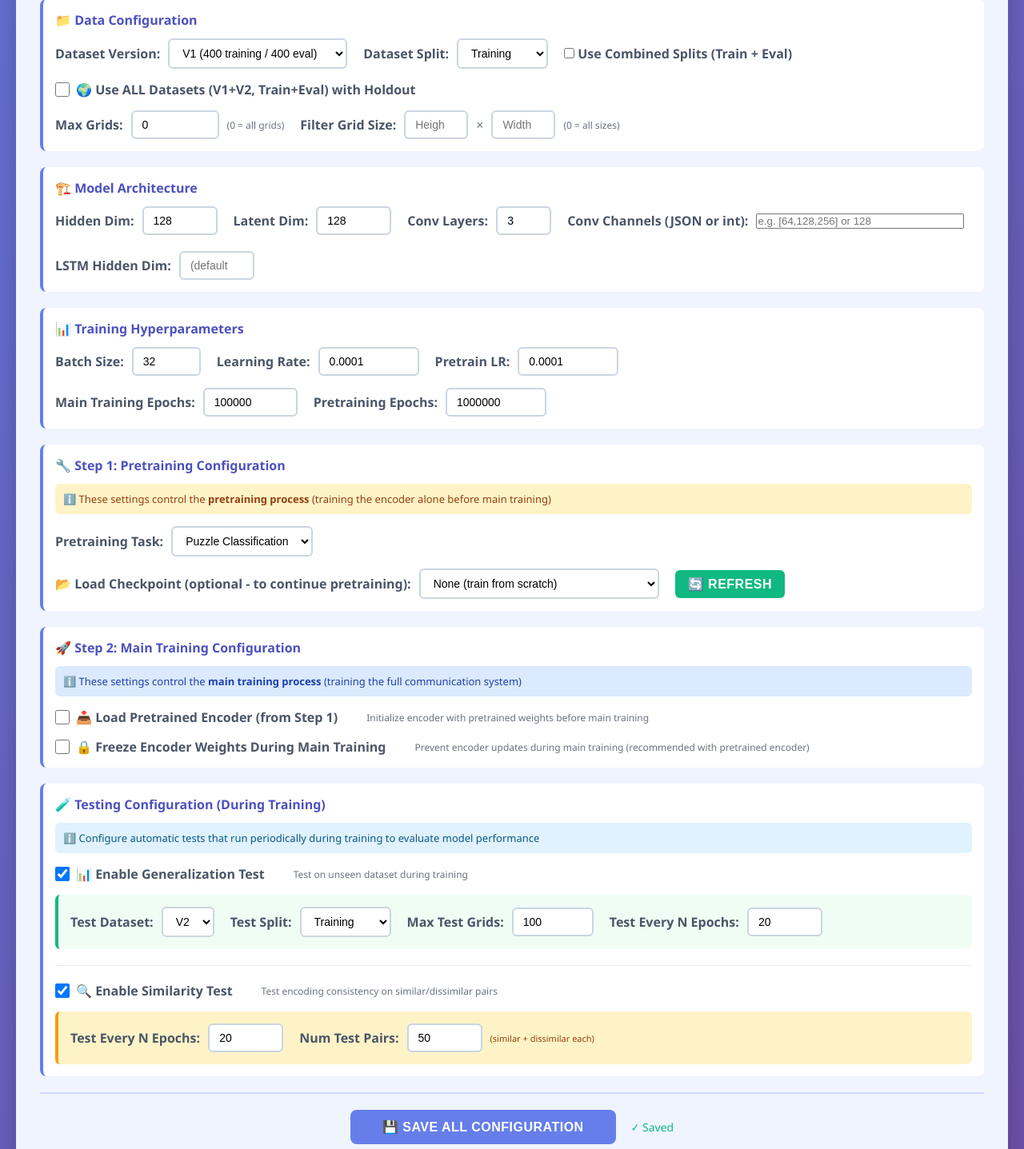
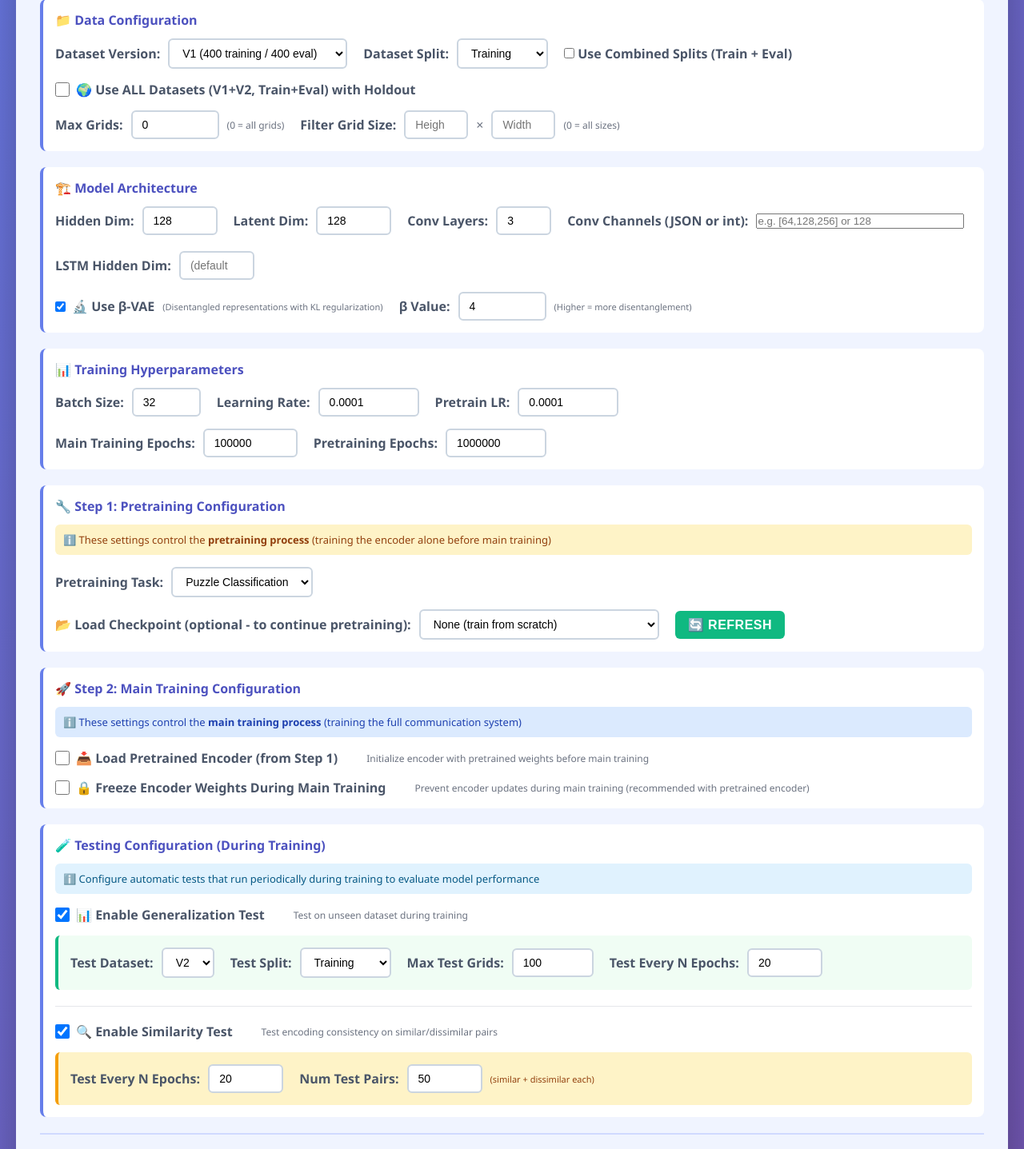
Before and after one commit to DBravy/communication, a Flask app: page / in a window 1280 px wide. Shown: the part 625-2062 px from the top of the page at 80% size. Run offline with Flask 3, Linux system fonts and the light colour scheme; data that the repository does not hold is empty.

Commit message:
config beta from app

```diff
--- a/app.py
+++ b/app.py
@@ -2713,6 +2713,9 @@ def get_task_config():
         'num_conv_layers': training_state['num_conv_layers'],
         'encoder_conv_channels': training_state['encoder_conv_channels'],
         'lstm_hidden_dim': training_state['lstm_hidden_dim'],
+        # β-VAE configuration
+        'use_beta_vae': training_state.get('use_beta_vae', False),
+        'beta_vae_beta': training_state.get('beta_vae_beta', 4.0),
         # Communication protocol
         'vocab_size': training_state['vocab_size'],
         'max_message_length': training_state['max_message_length'],
@@ -2810,6 +2813,12 @@ def set_task_config():
     if 'lstm_hidden_dim' in data:
         training_state['lstm_hidden_dim'] = int(data['lstm_hidden_dim']) if data['lstm_hidden_dim'] is not None else None
 
+    # β-VAE configuration
+    if 'use_beta_vae' in data:
+        training_state['use_beta_vae'] = bool(data['use_beta_vae'])
+    if 'beta_vae_beta' in data:
+        training_state['beta_vae_beta'] = float(data['beta_vae_beta'])
+
     # Communication protocol
     if 'vocab_size' in data:
         training_state['vocab_size'] = int(data['vocab_size'])
@@ -2886,6 +2895,8 @@ def set_task_config():
         'num_conv_layers': training_state['num_conv_layers'],
         'encoder_conv_channels': training_state['encoder_conv_channels'],
         'lstm_hidden_dim': training_state['lstm_hidden_dim'],
+        'use_beta_vae': training_state.get('use_beta_vae', False),
+        'beta_vae_beta': training_state.get('beta_vae_beta', 4.0),
         'vocab_size': training_state['vocab_size'],
         'max_message_length': training_state['max_message_length'],
         'temperature': training_state['temperature'],
--- a/templates/index.html
+++ b/templates/index.html
@@ -682,6 +682,20 @@
                     <div class="config-group">
                         <label for="lstmHiddenDim">LSTM Hidden Dim:</label>
                         <input type="number" id="lstmHiddenDim" min="16" max="2048" step="16" placeholder="(default = hidden dim)" onchange="markConfigDirty()">
+                    </div>
+                </div>
+                <div class="config-row" style="margin-top: 15px;">
+                    <div class="config-group">
+                        <label for="useBetaVAE" style="display: flex; align-items: center; gap: 8px;">
+                            <input type="checkbox" id="useBetaVAE" onchange="markConfigDirty(); updateBetaVAEVisibility();">
+                            <span>🔬 Use β-VAE</span>
+                        </label>
+                        <span style="font-size: 11px; color: #6b7280;">(Disentangled representations with KL regularization)</span>
+                    </div>
+                    <div class="config-group" id="betaVAEBetaGroup" style="display: none;">
+                        <label for="betaVAEBeta">β Value:</label>
+                        <input type="number" id="betaVAEBeta" min="0.1" max="1000" step="0.1" value="4.0" onchange="markConfigDirty()">
+                        <span style="font-size: 11px; color: #6b7280;">(Higher = more disentanglement)</span>
                     </div>
                 </div>
             </div>
@@ -1022,6 +1036,10 @@
                 document.getElementById('encoderConvChannels').value = (data.encoder_conv_channels === null || data.encoder_conv_channels === undefined) ? '' : (Array.isArray(data.encoder_conv_channels) ? JSON.stringify(data.encoder_conv_channels) : data.encoder_conv_channels);
                 document.getElementById('lstmHiddenDim').value = data.lstm_hidden_dim || '';
 
+                // β-VAE configuration
+                document.getElementById('useBetaVAE').checked = data.use_beta_vae || false;
+                document.getElementById('betaVAEBeta').value = data.beta_vae_beta || 4.0;
+
                 // Communication protocol
                 document.getElementById('vocabSize').value = data.vocab_size || 100;
                 document.getElementById('maxMessageLength').value = data.max_message_length || 3;
@@ -1055,6 +1073,7 @@
                 updateBottleneckVisibility();
                 updateDatasetOptionsVisibility();
                 updateTestConfigVisibility();
+                updateBetaVAEVisibility();
                 configDirty = false;
                 updateConfigStatus();
 
@@ -1087,6 +1106,16 @@
                 commSection.style.display = 'block';
             } else {
                 commSection.style.display = 'none';
+            }
+        }
+
+        function updateBetaVAEVisibility() {
+            const useBetaVAE = document.getElementById('useBetaVAE').checked;
+            const betaVAEBetaGroup = document.getElementById('betaVAEBetaGroup');
+            if (useBetaVAE) {
+                betaVAEBetaGroup.style.display = 'flex';
+            } else {
+                betaVAEBetaGroup.style.display = 'none';
             }
         }
 
@@ -1227,6 +1256,10 @@
                 }
             }
             const lstmHiddenDim = document.getElementById('lstmHiddenDim').value;
+
+            // β-VAE configuration
+            const useBetaVAE = document.getElementById('useBetaVAE').checked;
+            const betaVAEBeta = document.getElementById('betaVAEBeta').value;
 
             // Communication protocol
             const vocabSize = document.getElementById('vocabSize').value;
@@ -1279,6 +1312,8 @@
                     num_conv_layers: parseInt(numConvLayers),
                     encoder_conv_channels: encoderConvChannels,
                     lstm_hidden_dim: lstmHiddenDim ? parseInt(lstmHiddenDim) : null,
+                    use_beta_vae: useBetaVAE,
+                    beta_vae_beta: parseFloat(betaVAEBeta),
                     vocab_size: parseInt(vocabSize),
                     max_message_length: parseInt(maxMessageLength),
                     temperature: parseFloat(temperature),
```
Also changed, not shown: 1 other file.
